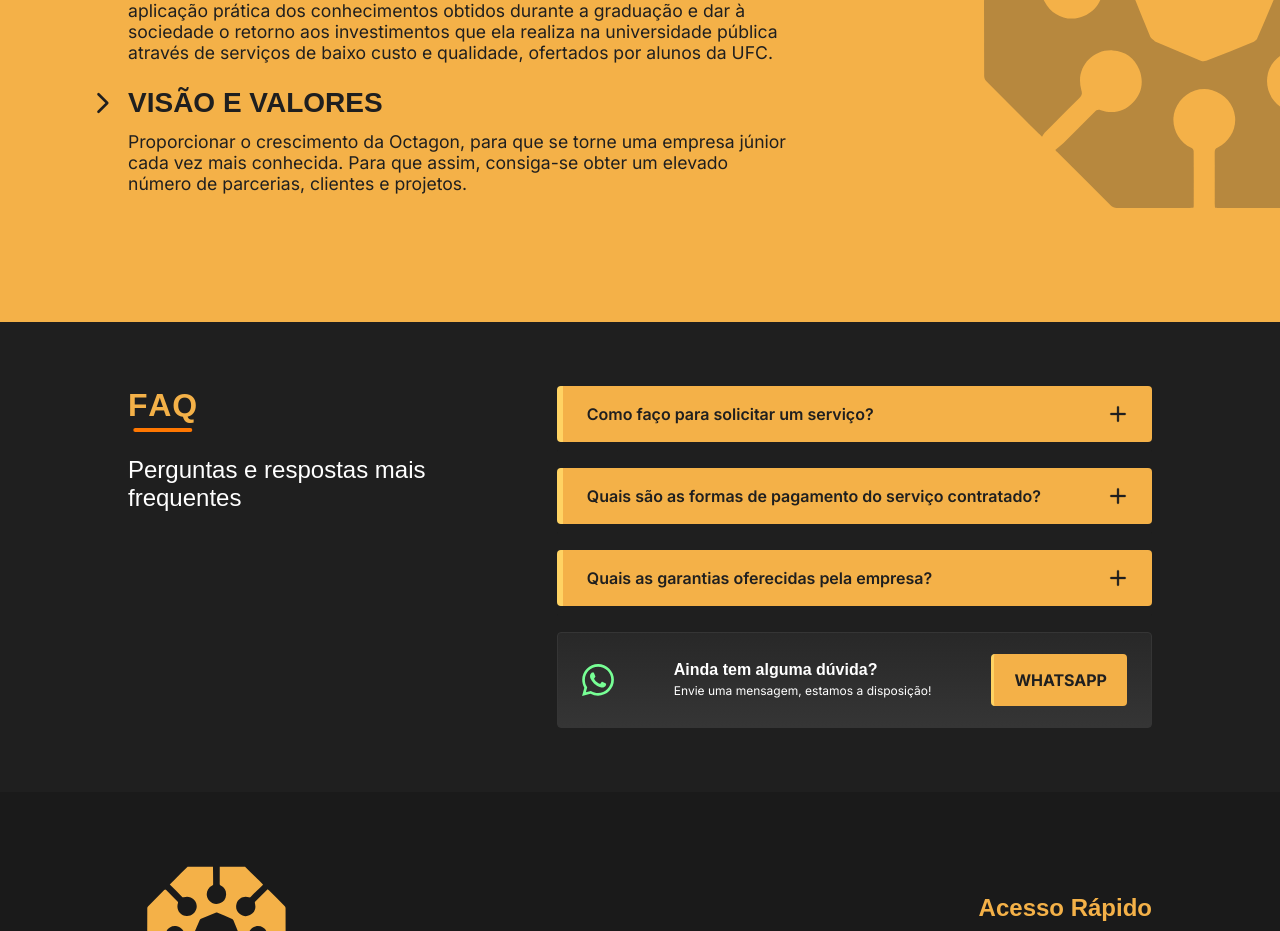
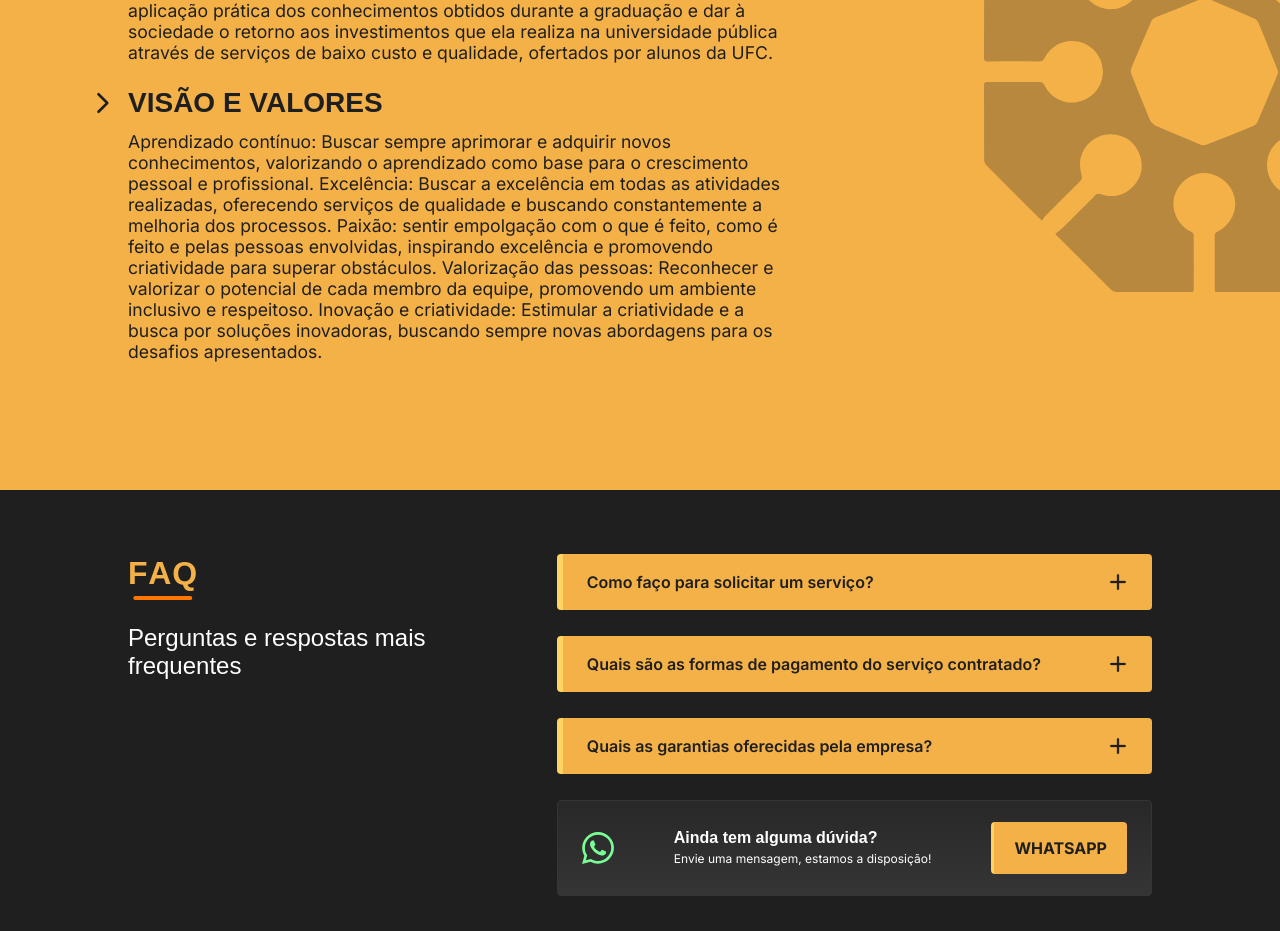
Before and after one commit to vander-furtuna/octagon-site, a Next.js app: page / in a window 1280 px wide. Shown: the part 3440-4371 px from the top of the page. Built offline with nearby package versions, Linux system fonts and the light colour scheme; grey boxes are pictures that could not be loaded; a web font is replaced by a local one.

Commit message:
feat: change about us data

```diff
--- a/src/data/aboutus/aboutUsData.ts
+++ b/src/data/aboutus/aboutUsData.ts
@@ -17,6 +17,6 @@ export const aboutUsData: IAboutUs[] = [
     {
         title: 'Visão e Valores',
         description:
-            'Proporcionar o crescimento da Octagon, para que se torne uma empresa júnior cada vez mais conhecida. Para que assim, consiga-se obter um elevado número de parcerias, clientes e projetos.',
+            'Aprendizado contínuo: Buscar sempre aprimorar e adquirir novos conhecimentos, valorizando o aprendizado como base para o crescimento pessoal e profissional. Excelência: Buscar a excelência em todas as atividades realizadas, oferecendo serviços de qualidade e buscando constantemente a melhoria dos processos. Paixão: sentir empolgação com o que é feito, como é feito e pelas pessoas envolvidas, inspirando excelência e promovendo criatividade para superar obstáculos. Valorização das pessoas: Reconhecer e valorizar o potencial de cada membro da equipe, promovendo um ambiente inclusivo e respeitoso. Inovação e criatividade: Estimular a criatividade e a busca por soluções inovadoras, buscando sempre novas abordagens para os desafios apresentados.',
     },
 ];
```
